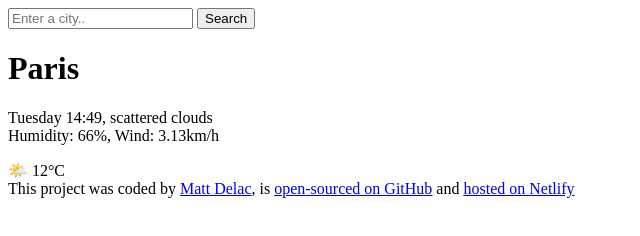
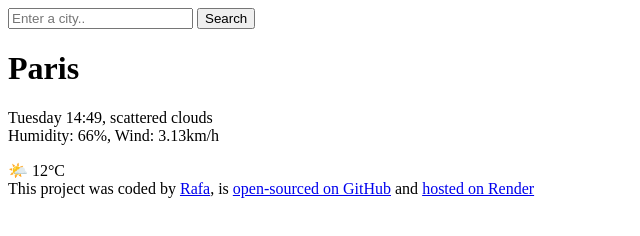
Before and after one commit to rafinha-g/tempo, a plain HTML site: page index.html in a window 1280 px wide. Shown: the whole page, without its empty margins (0-640 px from the left). Drawn offline with Linux system fonts and the light colour scheme.

Commit message:
my information

```diff
--- a/index.html
+++ b/index.html
@@ -26,14 +26,13 @@
 
     <footer>
       This project was coded by
-      <a href="https://github.com/matthieua/" target="_blank"> Matt Delac</a>,
-      is
-      <a href="https://github.com/matthieua/meteo" target="_blank"
+      <a href="https://github.com/rafinha-g" target="_blank"> Rafa</a>, is
+      <a href="https://github.com/rafinha-g/tempo" target="_blank"
         >open-sourced on GitHub</a
       >
       and
-      <a href="https://meteo-shecodes-app.netlify.app/" target="_blank"
-        >hosted on Netlify</a
+      <a href="https://tempo-clima-app.onrender.com" target="_blank"
+        >hosted on Render</a
       >
     </footer>
   </body>
```
